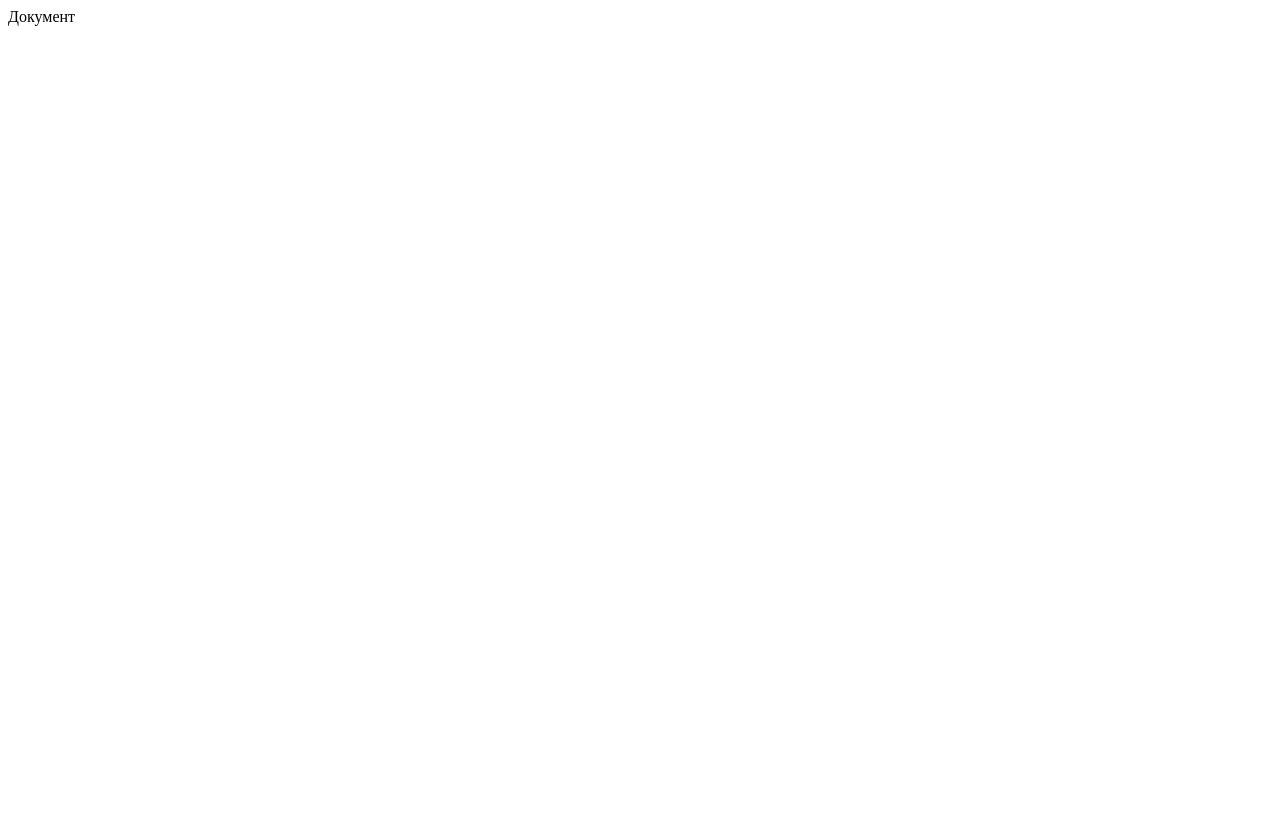
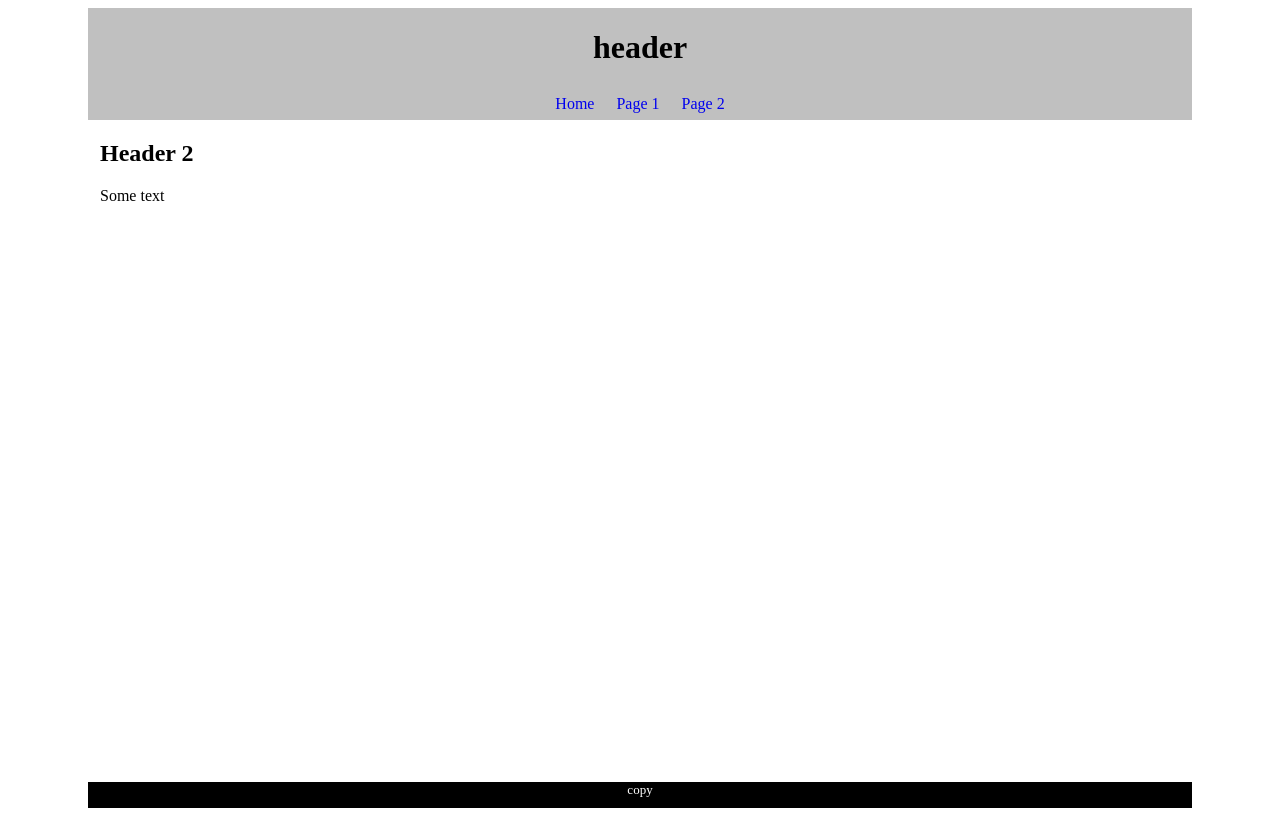
Before and after one commit to PavlushinaVS/HtmlTemplate, a plain HTML site: page index.html in a window 1280 px wide. Drawn offline with Linux system fonts and the light colour scheme.

Commit message:
Создана базовая разметка в ветку Flex-markup

```diff
--- a/css/style.css
+++ b/css/style.css
@@ -3,4 +3,57 @@
 	box-sizing: border-box;
 	margin: 0;
 	padding: 0;
+	/* border: 2px solid red; */
 }
+
+body {
+    display: flex;
+    flex-direction: column;
+    align-items: center;
+    min-height: 100vh;
+}
+
+main {
+    flex: 1;
+}
+
+p {
+    margin-top: 1em;
+}
+
+.container {
+    min-width: 340px;
+    width: 1080px;
+    max-width: 98vw;
+    padding: 0 12px;
+}
+
+h1 {
+    text-align: center;
+}
+
+nav {
+    text-align: center;
+}
+
+nav > li {
+    display: inline-block;
+    padding: 2px 4px;
+    margin: 5px;
+}
+
+a {
+    text-decoration: none;
+}
+
+header {
+    background: silver;
+}
+
+footer {
+    background: black;
+    color: white;
+    font-size: small;
+    text-align: center;
+    min-height: 2em;
+}
--- a/index.html
+++ b/index.html
@@ -10,7 +10,29 @@
 </head>
 
 <body>
-	Документ
+    <header>
+        <div class="container">
+            <h1>header</h1>
+            <nav>
+                <li><a href="#">Home</a></li>
+                <li><a href="#">Page 1</a></li>
+                <li><a href="#">Page 2</a></li>
+            </nav>
+        </div>
+    </header>
+
+    <main>
+        <div class="container">
+            <h2>Header 2</h2>
+            <p>Some text</p>
+        </div>
+    </main>
+
+    <footer>
+        <div class="container">
+            copy
+        </div>
+    </footer>
+
 </body>
-
 </html>
```
